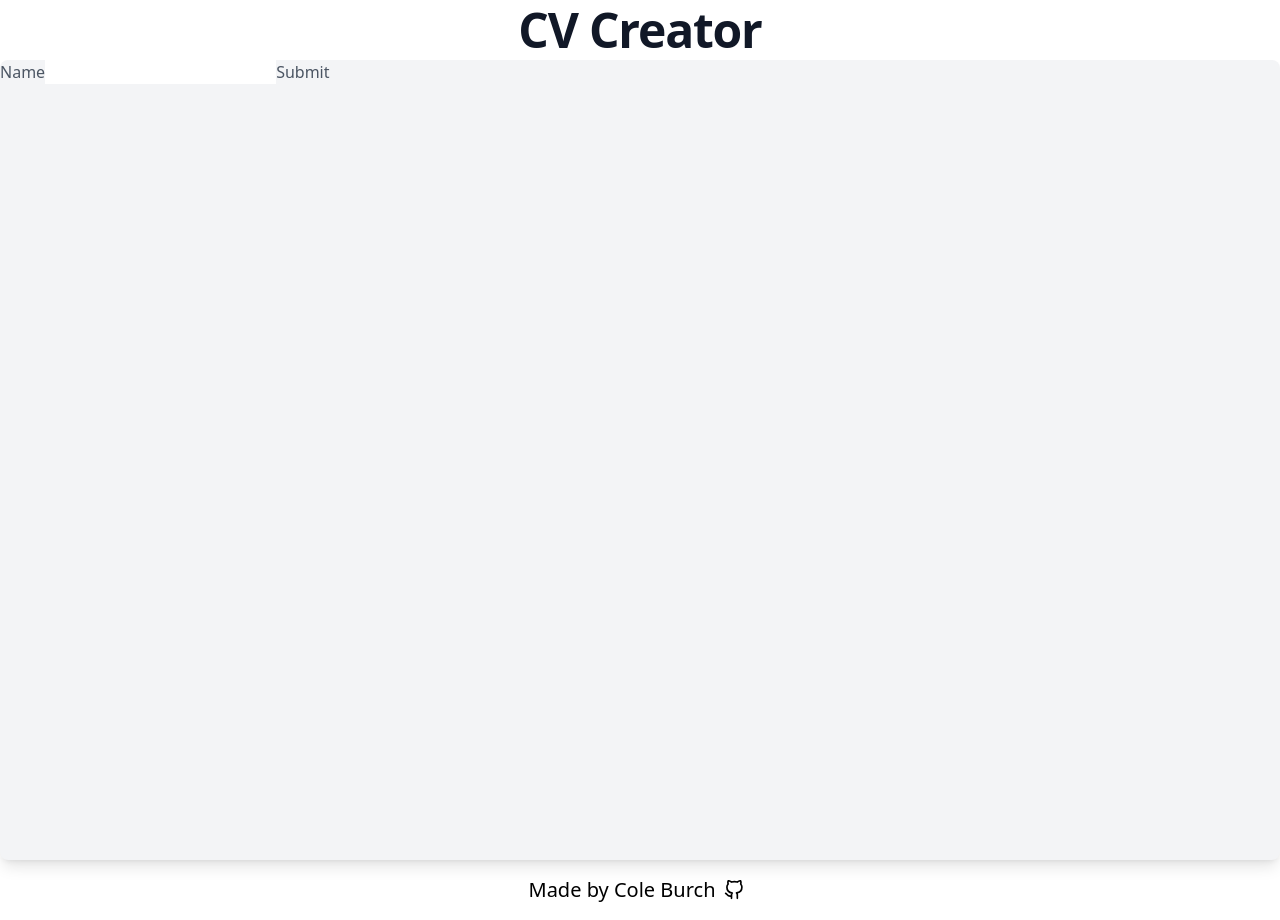
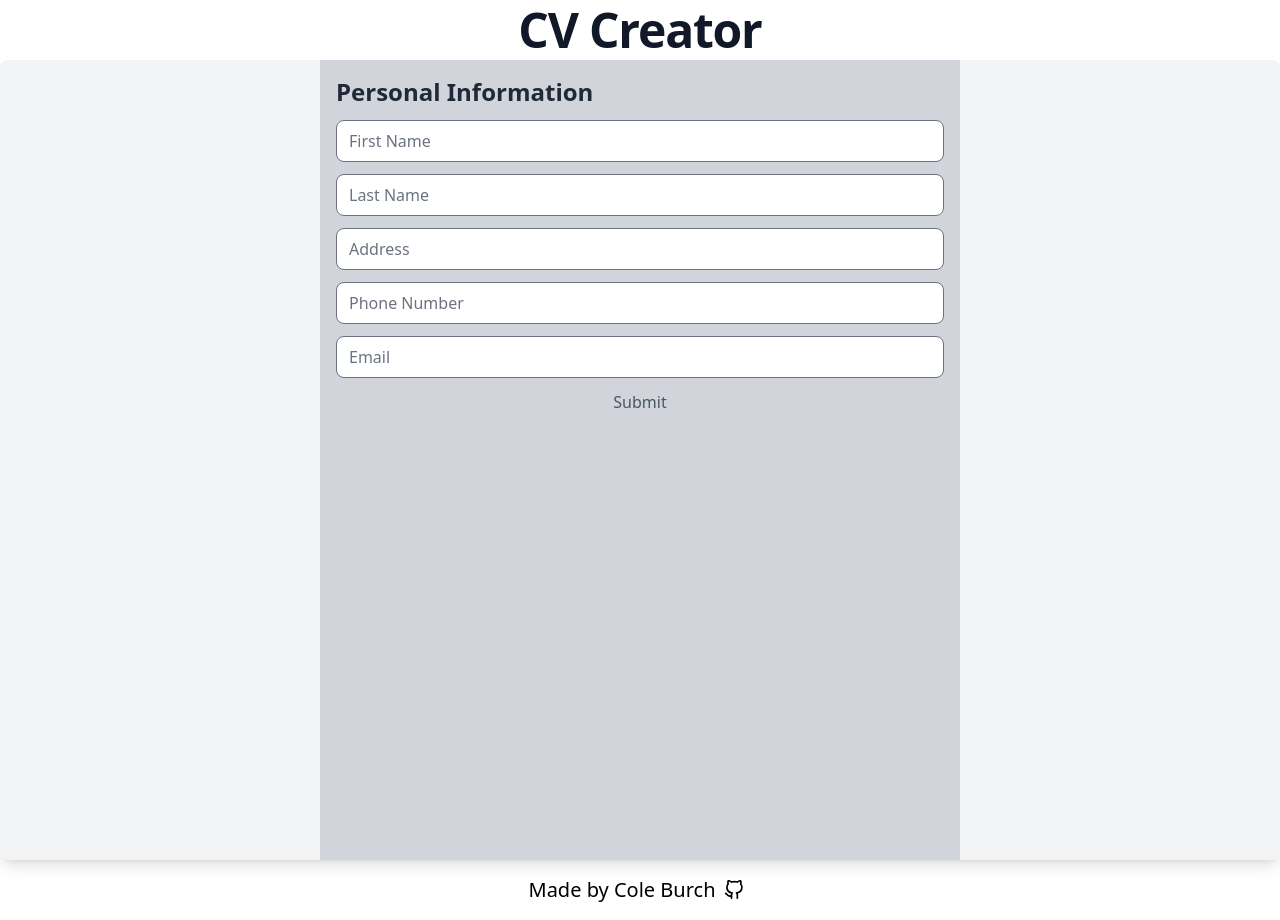
Before and after one commit to ColeBurch/odin-cv, a React app: page / in a window 1280 px wide. Built offline with nearby package versions, Linux system fonts and the light colour scheme; the HTML template or start-up script is replaced by a standard one.

Commit message:
Add all info to PersonalInfoForm and style.

```diff
--- a/package.json
+++ b/package.json
@@ -17,6 +17,7 @@
     "@babel/preset-env": "^7.21.5",
     "@babel/preset-react": "^7.18.6",
     "@babel/preset-typescript": "^7.21.5",
+    "@tailwindcss/forms": "^0.5.3",
     "@types/react": "^18.2.6",
     "@types/react-dom": "^18.2.4",
     "autoprefixer": "^10.4.14",
--- a/src/components/MainBox.tsx
+++ b/src/components/MainBox.tsx
@@ -3,7 +3,7 @@ import PersonalInfoForm from "./PersonalInfoForm";
 
 function MainBox() {
   return (
-    <div className="flex flex-col flex-grow bg-gray-100 rounded-lg shadow-lg overflow-hidden min-h-screen">
+    <div className="flex flex-col flex-grow bg-gray-100 rounded-lg shadow-lg overflow-hidden min-h-screen items-center">
       <PersonalInfoForm />
     </div>
   );
--- a/src/components/PersonalInfoForm.tsx
+++ b/src/components/PersonalInfoForm.tsx
@@ -4,7 +4,11 @@ import { Component } from "react";
 type PersonalInfoFormProps = {};
 
 type PersonalInfoFormState = {
-  name: string;
+  firstName: string;
+  lastName: string;
+  address: string;
+  phoneNumber: number;
+  email: string;
 };
 
 class PersonalInfoForm extends Component<
@@ -15,29 +19,94 @@ class PersonalInfoForm extends Component<
     super(props);
 
     this.state = {
-      name: "",
+      firstName: "",
+      lastName: "",
+      address: "",
+      phoneNumber: null,
+      email: "",
     };
   }
 
-  handleNameChange = (event: React.ChangeEvent<HTMLInputElement>) => {
+  handleFirstNameChange = (event: React.ChangeEvent<HTMLInputElement>) => {
     this.setState({
-      name: event.target.value,
+      firstName: event.target.value,
+    });
+  };
+
+  handleLastNameChange = (event: React.ChangeEvent<HTMLInputElement>) => {
+    this.setState({
+      lastName: event.target.value,
+    });
+  };
+
+  handleAddressChange = (event: React.ChangeEvent<HTMLInputElement>) => {
+    this.setState({
+      address: event.target.value,
+    });
+  };
+
+  handlePhoneNumberChange = (event: React.ChangeEvent<HTMLInputElement>) => {
+    this.setState({
+      phoneNumber: Number(event.target.value),
+    });
+  };
+
+  handleEmailChange = (event: React.ChangeEvent<HTMLInputElement>) => {
+    this.setState({
+      email: event.target.value,
     });
   };
 
   handleSubmit = (event: React.FormEvent<HTMLFormElement>) => {
-    alert(`${this.state.name}`);
+    alert(
+      `${this.state.firstName} , ${this.state.lastName} , ${this.state.address} , ${this.state.phoneNumber} , ${this.state.email}`
+    );
     event.preventDefault();
   };
 
   render() {
     return (
-      <form onSubmit={this.handleSubmit}>
-        <label>Name</label>
+      <form
+        onSubmit={this.handleSubmit}
+        className="flex flex-col flex-grow box-border w-1/2 p-4 gap-3 bg-gray-300"
+      >
+        <h2 className="text-2xl font-bold text-gray-800">
+          Personal Information
+        </h2>
         <input
           type="text"
-          value={this.state.name}
-          onChange={this.handleNameChange}
+          placeholder="First Name"
+          value={this.state.firstName}
+          onChange={this.handleFirstNameChange}
+          className="rounded-lg"
+        />
+        <input
+          type="text"
+          placeholder="Last Name"
+          value={this.state.lastName}
+          onChange={this.handleLastNameChange}
+          className="rounded-lg"
+        />
+        <input
+          type="text"
+          placeholder="Address"
+          value={this.state.address}
+          onChange={this.handleAddressChange}
+          className="rounded-lg"
+        />
+        <input
+          type="tel"
+          placeholder="Phone Number"
+          value={this.state.phoneNumber}
+          onChange={this.handlePhoneNumberChange}
+          className="rounded-lg"
+        />
+        <input
+          type="email"
+          placeholder="Email"
+          value={this.state.email}
+          onChange={this.handleEmailChange}
+          className="rounded-lg"
         />
         <button type="submit">Submit</button>
       </form>
--- a/tailwind.config.js
+++ b/tailwind.config.js
@@ -4,5 +4,5 @@ module.exports = {
   theme: {
     extend: {},
   },
-  plugins: [],
+  plugins: [require("@tailwindcss/forms")],
 };
```
Also changed, not shown: 1 other file (tests, documents, lock files or other folders).
